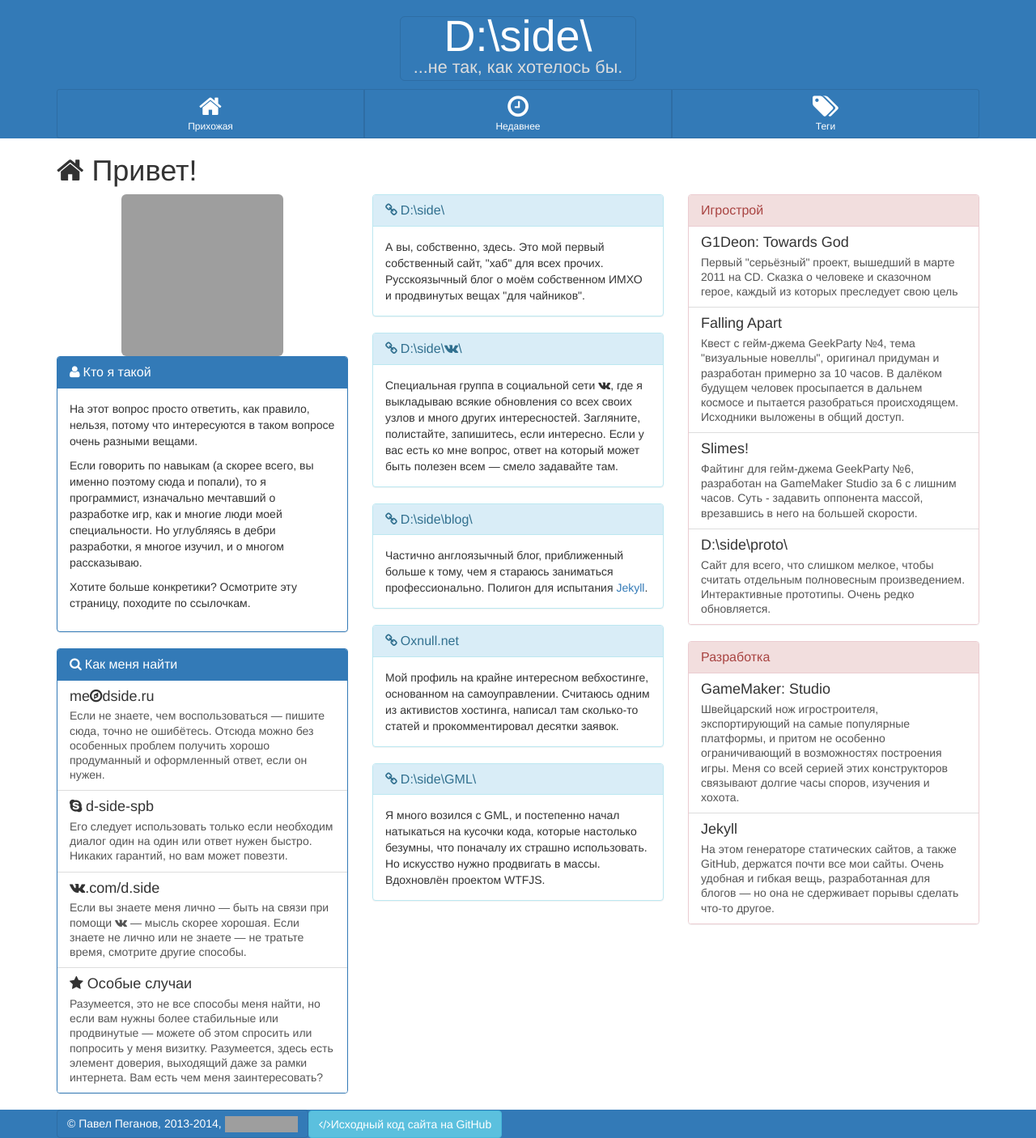
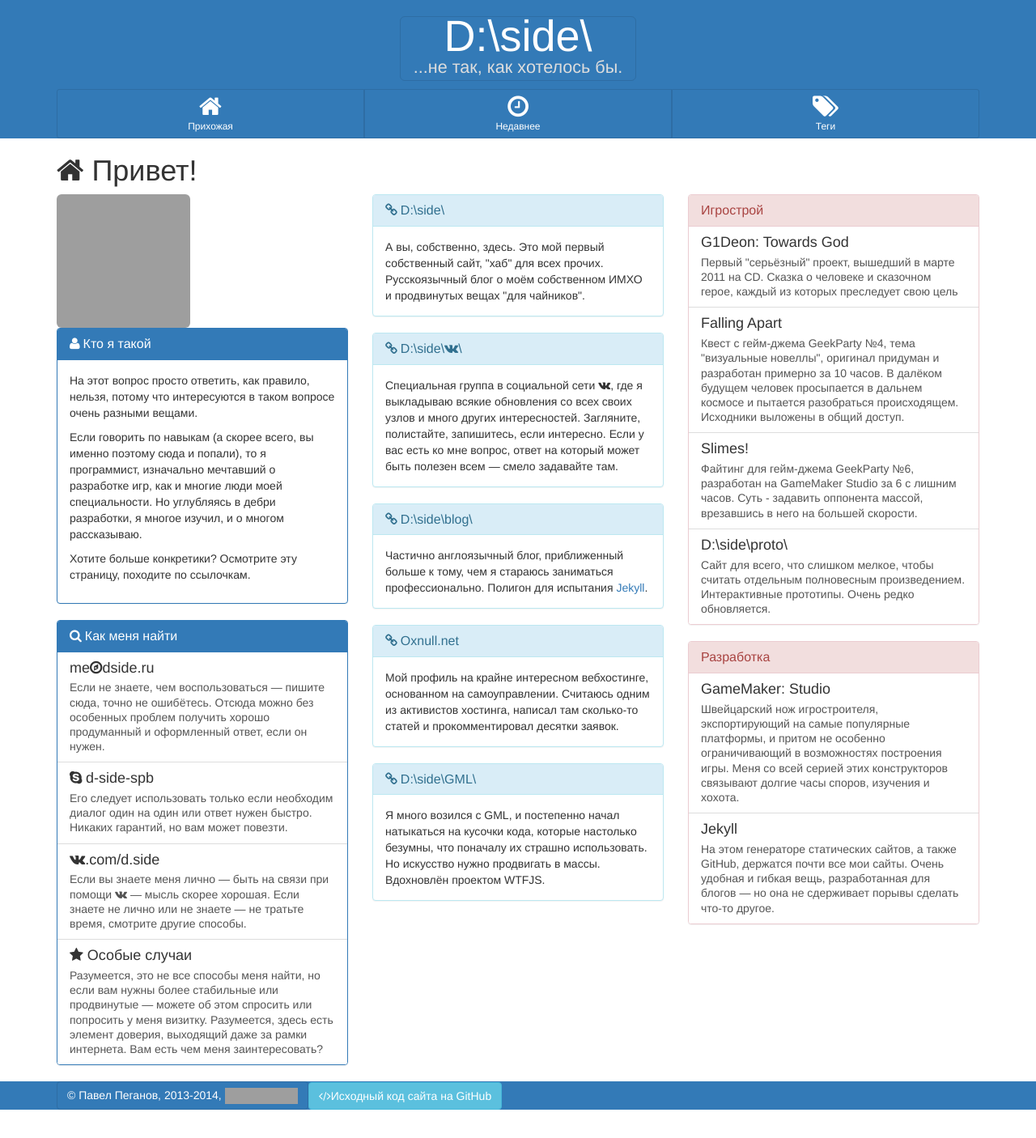
Before and after one commit to D-side/d-side.github.io, a Jekyll site: the page built from index.html, in a window 1280 px wide. Shown: the whole page at 81% size. Built offline with Jekyll 4.4.1, drawn with Linux system fonts in a browser that asks for light colours; nearby versions of some CDN libraries; library files that are not in the unit come from our copies; Markdown is read by kramdown in place of the engine named in the settings; after the commit the page ends 1371 px from its top, so only the background shows below that; grey boxes are pictures that could not be loaded.

Commit message:
Gravatar ^_^ v4

```diff
--- a/index.html
+++ b/index.html
@@ -6,9 +6,11 @@
 
 <div class="row">
     <div class="col-md-4">
-		<center>
-			<img class="img-rounded img-responsive" src="{{site.github.owner_gravatar_url}}" / >
-		</center>
+		<div class="row">
+			<div class="col-sm-6">
+				<img class="img-rounded img-responsive" src="{{site.github.owner_gravatar_url}}" / >
+			</div>
+		</div>
         <div class="panel panel-primary">
             <div class="panel-heading">
                 <h3 class="panel-title"><i class="icon-user"> </i>Кто я такой</h3>
```
